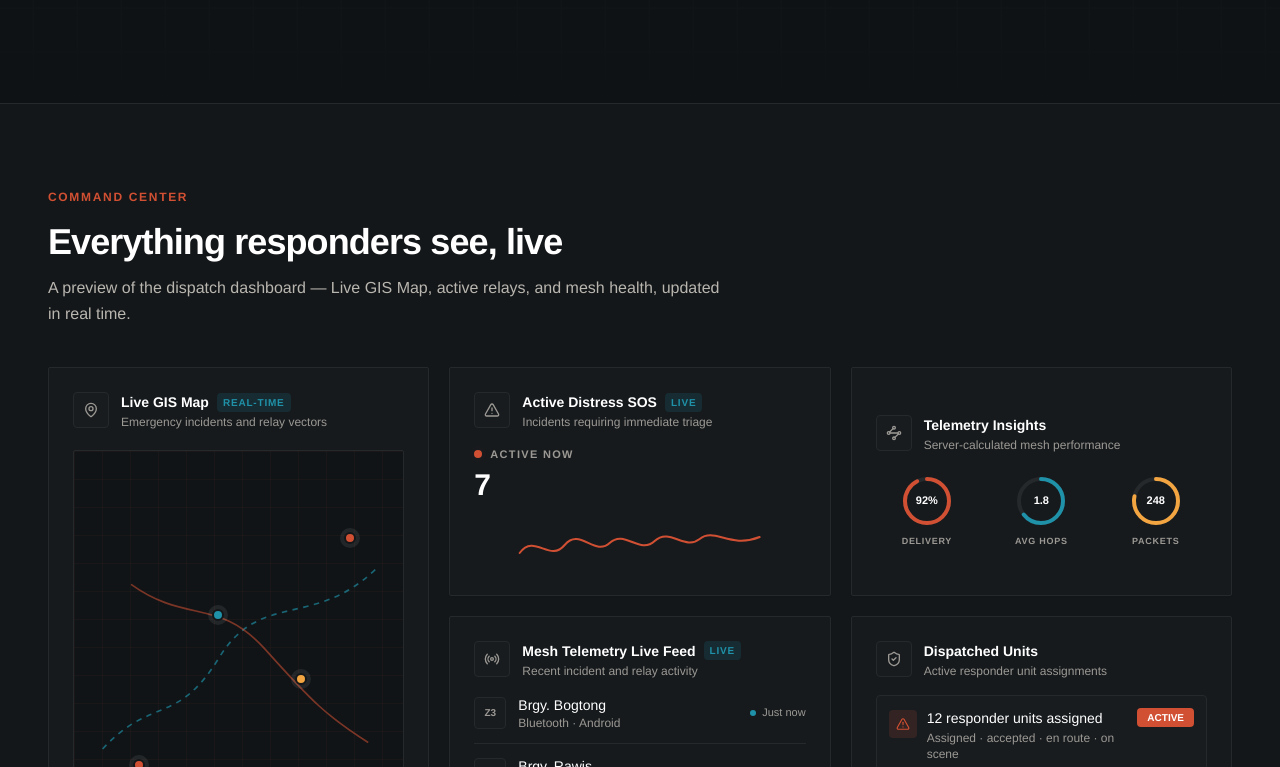
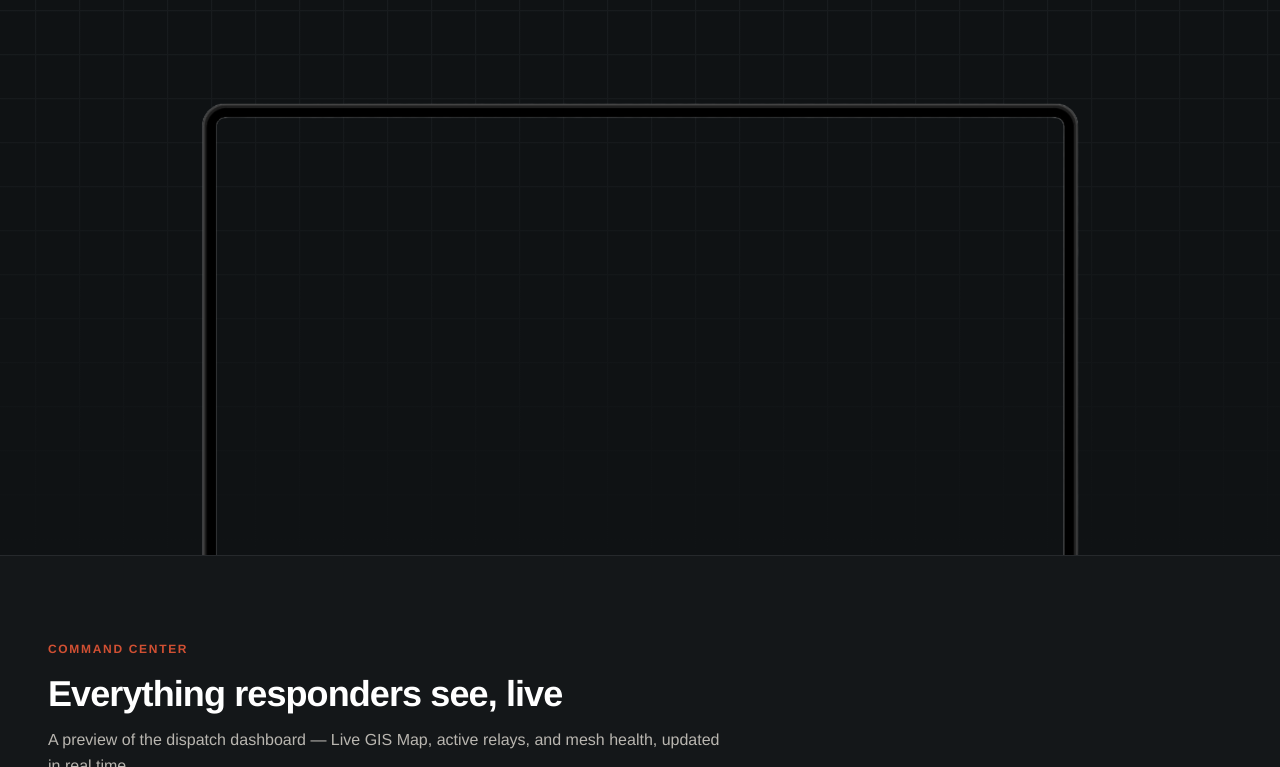
Before and after one commit to james719-code/AGAP, a React (Vite) app in the folder frontend/: page / in a window 1280 px wide. Shown: the part 553-1320 px from the top of the page. Built offline with nearby package versions, Linux system fonts and the light colour scheme; no server answers; a web font is replaced by a local one.

Commit message:
design Landingpage

```diff
--- a/frontend/src/components/landing/LandingPageContent.tsx
+++ b/frontend/src/components/landing/LandingPageContent.tsx
@@ -24,6 +24,7 @@ import { Button } from '@/components/ui/button';
 import { Badge } from '@/components/ui/badge';
 import { useTheme } from '@/context/ThemeContext';
 import iphoneImg from '@/assets/images/iphone.png';
+import laptopImg from '@/assets/images/laptop-screen-cut.png';
 import ShapeGrid, { type ShapeGridHandle } from './ShapeGrid';
 import { DownloadDialog } from './DownloadDialog';
 import { LandingFooter } from './LandingFooter';
@@ -451,6 +452,22 @@ export const LandingPage: React.FC = () => {
             />
           </motion.div>
         </div>
+
+        {/* Admin dashboard preview — laptop bleeds off the bottom of the hero,
+            cropped by the section's own overflow-hidden so the cut reads as
+            an intentional "scroll to see more" cue, not a layout bug. */}
+        <motion.div
+          className="relative max-w-7xl mx-auto px-0 -mb-12 lg:-mb-20"
+          initial={{ opacity: 0, y: 32 }}
+          animate={{ opacity: 1, y: 0 }}
+          transition={{ duration: 0.7, ease: EASE, delay: 0.25 }}
+        >
+          <img
+            src={laptopImg}
+            alt="AGAP admin dashboard shown on a laptop screen"
+            className="w-full max-w-4xl mx-auto h-auto"
+          />
+        </motion.div>
       </section>
 
       {/* Command Center — bento-style dashboard preview. Always rendered in dark
```
Also changed, not shown: frontend/src/assets/images/laptop-screen-cut.png (added).
